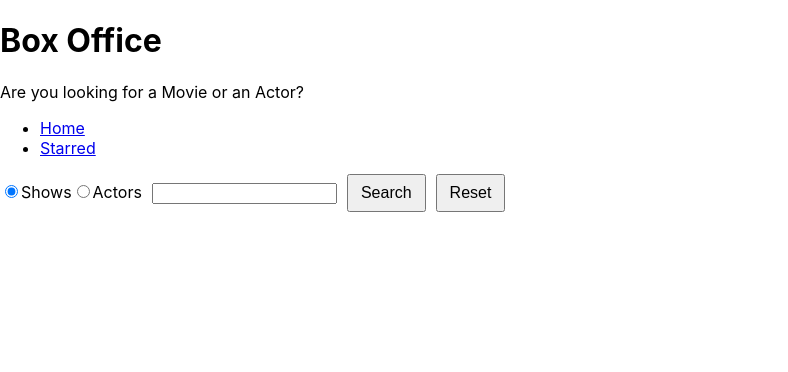
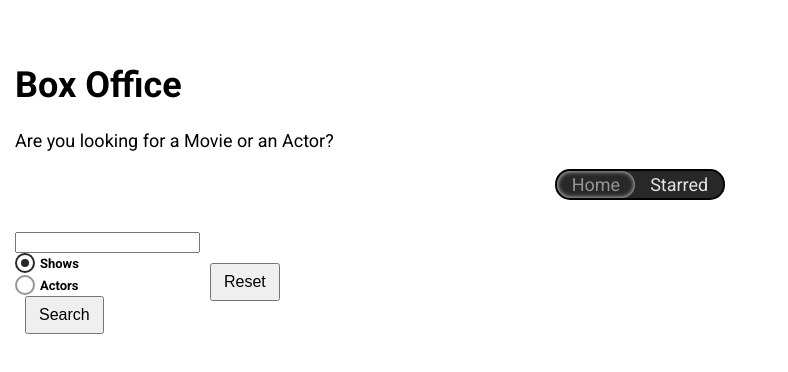
Before and after one commit to WarLord0401/BOA, a React (Create React App) app: page / in a window 1280 px wide. Shown: the top 372 px of the page, without its empty margins (0-788 px from the left). Built offline with nearby package versions, Linux system fonts and the light colour scheme.

Commit message:
used styled components to create global theme, customly style radios, used NavLinks from react-router-dom to style navigation links

```diff
--- a/public/index.html
+++ b/public/index.html
@@ -1,11 +1,14 @@
-<!DOCTYPE html>
+<!doctype html>
 <html lang="en">
   <head>
     <meta charset="utf-8" />
     <link rel="icon" href="%PUBLIC_URL%/favicon.ico" />
     <meta name="viewport" content="width=device-width, initial-scale=1" />
     <meta name="theme-color" content="#000000" />
-    <meta name="description" content="Web site created using create-react-app" />
+    <meta
+      name="description"
+      content="Web site created using create-react-app"
+    />
     <link rel="apple-touch-icon" href="%PUBLIC_URL%/logo192.png" />
     <!--
       manifest.json provides metadata used when your web app is installed on a
@@ -21,7 +24,11 @@
       work correctly both with client-side routing and a non-root public URL.
       Learn how to configure a non-root public URL by running `npm run build`.
     -->
-    <title>React App</title>
+    <link
+      href="https://fonts.googleapis.com/css?family=Roboto:300,400,700,&display=swap"
+      rel="stylesheet"
+    />
+    <title>Box Office</title>
   </head>
   <body>
     <noscript>You need to enable JavaScript to run this app.</noscript>
--- a/src/App.jsx
+++ b/src/App.jsx
@@ -1,15 +1,17 @@
+import { QueryClient, QueryClientProvider } from '@tanstack/react-query';
 import { BrowserRouter, Route, Routes } from 'react-router-dom';
-import { QueryClient, QueryClientProvider} from '@tanstack/react-query';
 import MainLayout from './Components/MainLayout';
 import Home from './pages/Home';
 import Show from './pages/Show';
 import Starred from './pages/Starred';
+import { GlobalTheme } from './Theme';
 
 const queryClient = new QueryClient();
 
 function App() {
   return (
     <QueryClientProvider client={queryClient}>
+      <GlobalTheme>
         <BrowserRouter>
           <Routes>
             <Route element={<MainLayout />}>
@@ -22,6 +24,7 @@
             <Route path="*" element={<div>Not Found</div>} />
           </Routes>
         </BrowserRouter>
+      </GlobalTheme>
     </QueryClientProvider>
   );
 }
--- /dev/null
+++ b/src/Components/CustomRadio.jsx
@@ -0,0 +1,59 @@
+import styled from 'styled-components';
+
+const CustomRadio = ({ label, ...inputProps }) => {
+  return (
+    <StyledRadio>
+      <input {...inputProps} type="radio" />
+      {label}
+      <span />
+    </StyledRadio>
+  );
+};
+
+export default CustomRadio;
+
+const StyledRadio = styled.label`
+  display: block;
+  position: relative;
+  padding-left: 25px;
+  cursor: pointer;
+  font-size: 13px;
+  user-select: none;
+  font-weight: 700;
+  line-height: 1.65;
+  input {
+    position: absolute;
+    opacity: 0;
+    cursor: pointer;
+  }
+  span {
+    position: absolute;
+    top: 0;
+    left: 0;
+    height: 16px;
+    width: 16px;
+    background-color: #fff;
+    border: 2px solid ${({ theme }) => theme.mainColors.grey};
+    border-radius: 50%;
+  }
+  input:checked ~ span {
+    background-color: #fff;
+    border: 2px solid ${({ theme }) => theme.mainColors.dark};
+  }
+  span:after {
+    content: '';
+    position: absolute;
+    display: none;
+  }
+  input:checked ~ span:after {
+    display: block;
+  }
+  span:after {
+    top: 4px;
+    left: 4px;
+    width: 8px;
+    height: 8px;
+    border-radius: 50%;
+    background: ${({ theme }) => theme.mainColors.dark};
+  }
+`;
--- a/src/Components/Navigation.jsx
+++ b/src/Components/Navigation.jsx
@@ -1,4 +1,5 @@
-import { Link } from 'react-router-dom';
+import { NavLink } from 'react-router-dom';
+import styled from 'styled-components';
 
 const LINKS = [
   {
@@ -14,15 +15,63 @@
 const Navs = () => {
   return (
     <div>
-      <ul>
-        {LINKS.map(item => (
-          <li key={item.to}>
-            <Link to={item.to}>{item.text}</Link>
-          </li>
-        ))}
-      </ul>
+      <NavList>
+        <Box>
+          {LINKS.map(item => (
+            <li key={item.to}>
+              <LinkStyled to={item.to}>{item.text}</LinkStyled>
+            </li>
+          ))}
+        </Box>
+      </NavList>
     </div>
   );
 };
 
 export default Navs;
+
+const Box = styled.div`
+  border: 2px black solid;
+  display: flex;
+  width: fit-content;
+  border-radius: 15px;
+  background-color: ${({ theme }) => theme.mainColors.dark};
+`;
+
+const NavList = styled.ul`
+  display: flex;
+  justify-content: center;
+  list-style: none;
+  margin: 0 0 30px;
+  padding: 0;
+`;
+
+const LinkStyled = styled(NavLink)`
+  display: block;
+  padding: 3px 15px;
+  position: relative;
+  text-decoration: none;
+  color: ${({ theme }) => theme.mainColors.light};
+  background-color: ${({ theme }) => theme.mainColors.dark};
+  border-radius: 16px;
+  &.active {
+    color: ${({ theme }) => theme.mainColors.grey};
+    box-shadow: inset 0px 0px 5px 0px ${({ theme }) => theme.mainColors.light};
+    &:after {
+      content: '';
+      position: absolute;
+      display: block;
+      height: 2px;
+      left: 0%;
+      bottom: 0;
+      background-color: ${({ theme }) => theme.mainColors.grey};
+      animation: slide-in 3s ease-in forwards;
+      @keyframes slide-in {
+        from {
+          left: 50%;
+          width: 0;
+        }
+      }
+    }
+  }
+`;
--- a/src/Components/searchForm.jsx
+++ b/src/Components/searchForm.jsx
@@ -1,5 +1,6 @@
 import { useState } from 'react';
 import { useStr } from '../lib/useSearchStr';
+import CustomRadio from './CustomRadio';
 
 const SearchForm = ({ onSearch }) => {
   const [searchStr, setSearchStr] = useStr();
@@ -25,33 +26,24 @@
 
   return (
     <form onSubmit={onSubmit}>
-      <label>
-        <input
-          type="radio"
+      <input type="text" value={searchStr} onChange={onSearchInputChange} />
+
+      <CustomRadio
+        label="Shows"
         name="search_option"
         value="shows"
         checked={searchOption === 'shows'}
         onChange={onRadioChange}
       />
-        Shows
-      </label>
-      <label>
-        <input
-          type="radio"
+
+      <CustomRadio
+        label="Actors"
         name="search_option"
         value="actors"
         checked={searchOption === 'actors'}
         onChange={onRadioChange}
       />
-        Actors
-      </label>
 
-      <input
-        type="text"
-        value={searchStr}
-        onChange={onSearchInputChange}
-        style={{ marginLeft: 10 }}
-      />
 
       <button
         type="submit"
--- /dev/null
+++ b/src/Theme.jsx
@@ -0,0 +1,31 @@
+import { ThemeProvider, createGlobalStyle } from 'styled-components';
+
+const theme = {
+  fontFamily: 'Roboto, sans-serif',
+  mainColors: {
+    blue: '#2400ff',
+    grey: '#959595',
+    dark: '#282828',
+    light: '#e2e2e2',
+  },
+};
+
+const GlobalStyles = createGlobalStyle`
+    body{
+        font-family: ${({ theme }) => theme.fontFamily};
+        font-size: 18px;
+        margin: 0;
+        padding-top: 40px;
+        padding-left: 15px;
+        padding-right: 15px;
+    }
+`;
+
+export const GlobalTheme = ({ children }) => {
+  return (
+    <ThemeProvider theme={theme}>
+      <GlobalStyles />
+      {children}
+    </ThemeProvider>
+  );
+};
--- a/src/index.css
+++ /dev/null
@@ -1,13 +0,0 @@
-body {
-  margin: 0;
-  font-family: -apple-system, BlinkMacSystemFont, 'Segoe UI', 'Roboto', 'Oxygen',
-    'Ubuntu', 'Cantarell', 'Fira Sans', 'Droid Sans', 'Helvetica Neue',
-    sans-serif;
-  -webkit-font-smoothing: antialiased;
-  -moz-osx-font-smoothing: grayscale;
-}
-
-code {
-  font-family: source-code-pro, Menlo, Monaco, Consolas, 'Courier New',
-    monospace;
-}
--- a/src/index.jsx
+++ b/src/index.jsx
@@ -1,7 +1,6 @@
 import React from 'react';
 import ReactDOM from 'react-dom/client';
 import App from './App';
-import './index.css';
 import reportWebVitals from './reportWebVitals';
 import * as serviceWorkerRegistration from './serviceWorkerRegistration';
 
```
Lines whose indentation alone changed are shown as unchanged.
